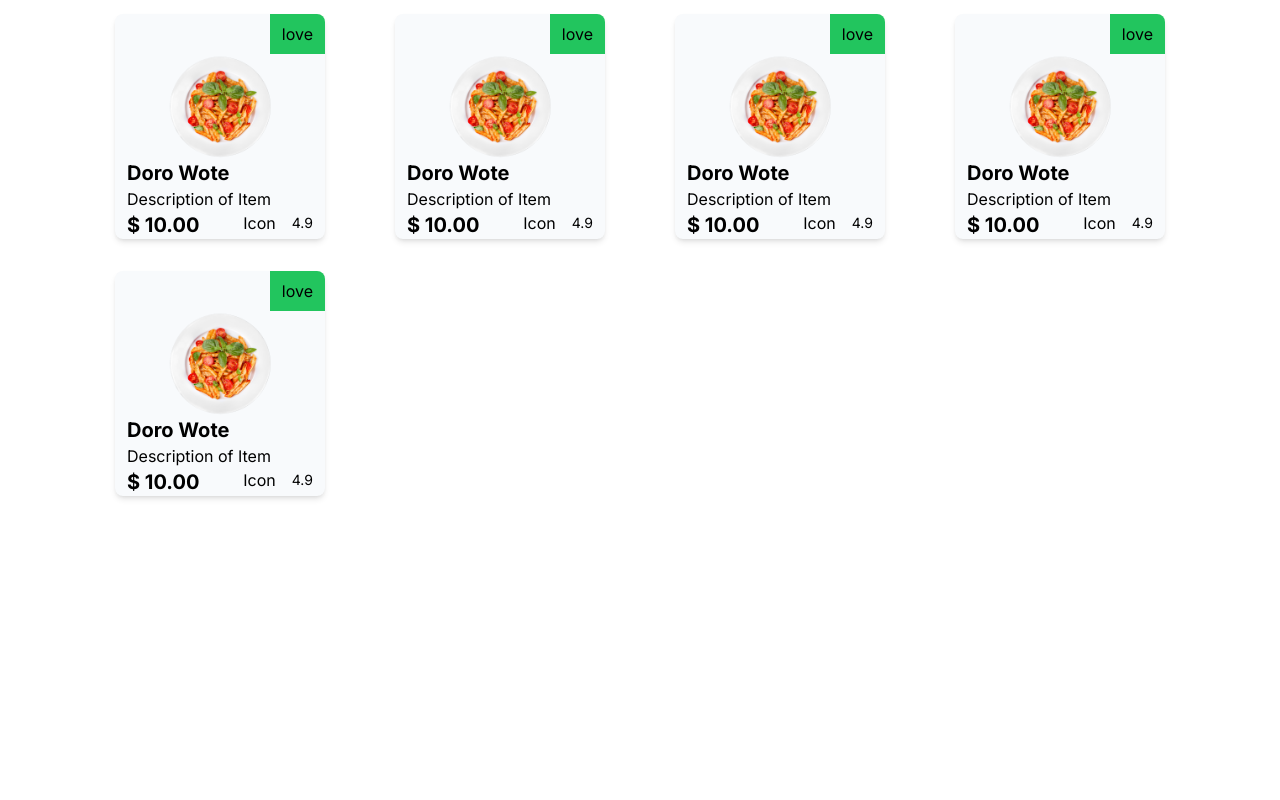
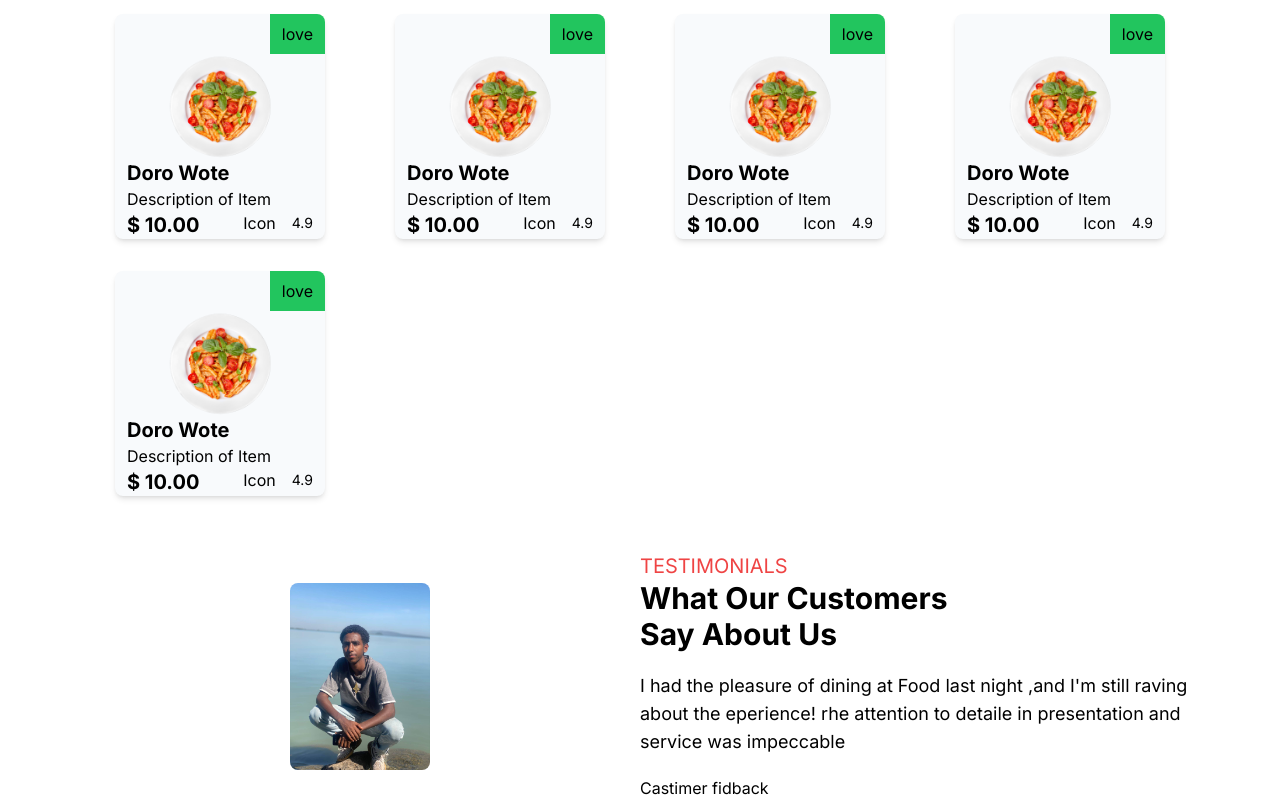
Before and after one commit to atsed27/Food-Deliver-web-App, a Next.js app: page / in a window 1280 px wide. Shown: the part 900-1700 px from the top of the page. Before the commit the page ends 1412 px from the top, so only its background shows below. Built offline with nearby package versions, Linux system fonts and the light colour scheme.

Commit message:
testimonial componet is done

```diff
--- a/app/page.tsx
+++ b/app/page.tsx
@@ -1,6 +1,7 @@
 import Best from '@/components/Best';
 import BestDish from '@/components/BestDish';
 import PopularCategories from '@/components/PopularCategories';
+import Testimonials from '@/components/Testimonials';
 
 export default async function Home() {
   return (
@@ -8,6 +9,7 @@ export default async function Home() {
       <Best />
       <PopularCategories />
       <BestDish />
+      <Testimonials />
     </main>
   );
 }
--- /dev/null
+++ b/components/Testimonials.tsx
@@ -0,0 +1,30 @@
+import React from 'react';
+
+function Testimonials() {
+  return (
+    <div className="   flex flex-col sm:flex-row  px-3 md:px-10  xl:px-20 mt-10  ">
+      <div className="flex-1 flex items-center justify-center ">
+        <img
+          className="w-1/2 xl:w-1/4 object-fill rounded-lg"
+          src="/images/home/dani.jpg"
+          alt="dani"
+        />
+      </div>
+      <div className="flex-1 py-2 sm:py-0 ">
+        <h4 className="text-red-500 text-center text-xl sm:text-start">
+          TESTIMONIALS
+        </h4>
+        <h1 className="text-3xl font-bold">What Our Customers</h1>
+        <h1 className="text-3xl font-bold">Say About Us</h1>
+        <p className="py-5 text-lg xl:text:xl">
+          I had the pleasure of dining at Food last night ,and I'm still raving
+          about the eperience! rhe attention to detaile in presentation and
+          service was impeccable
+        </p>
+        <div>Castimer fidback</div>
+      </div>
+    </div>
+  );
+}
+
+export default Testimonials;
```
